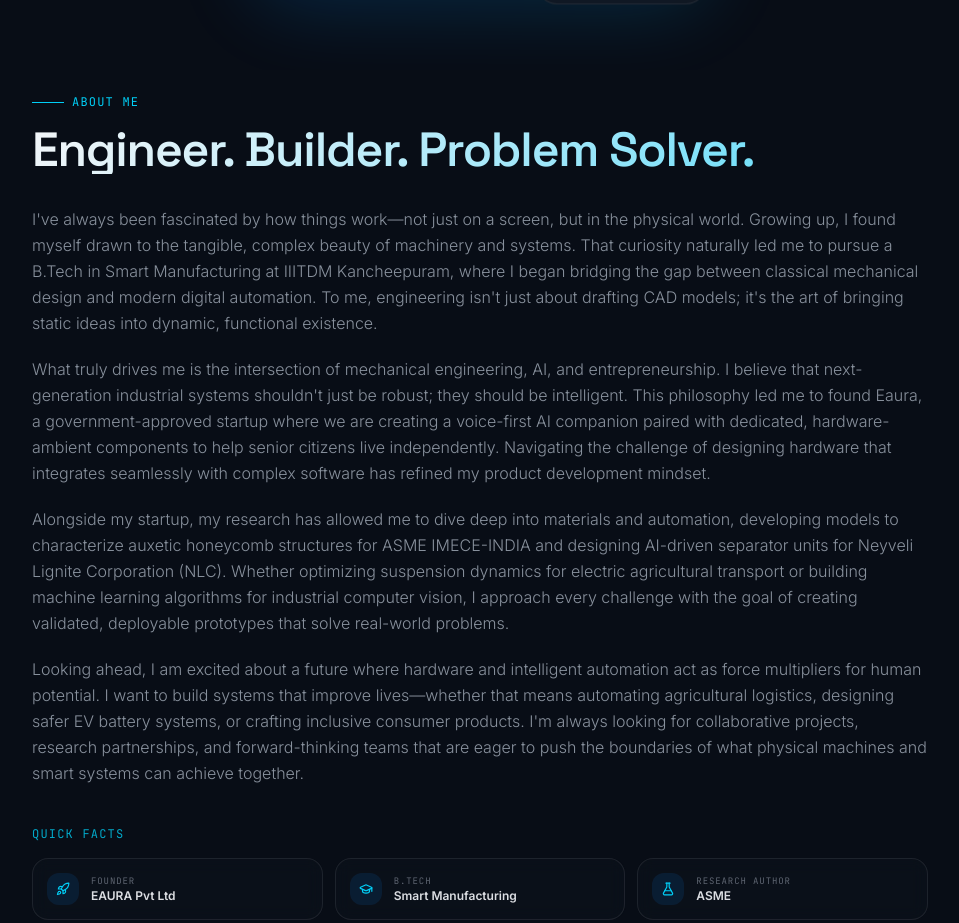
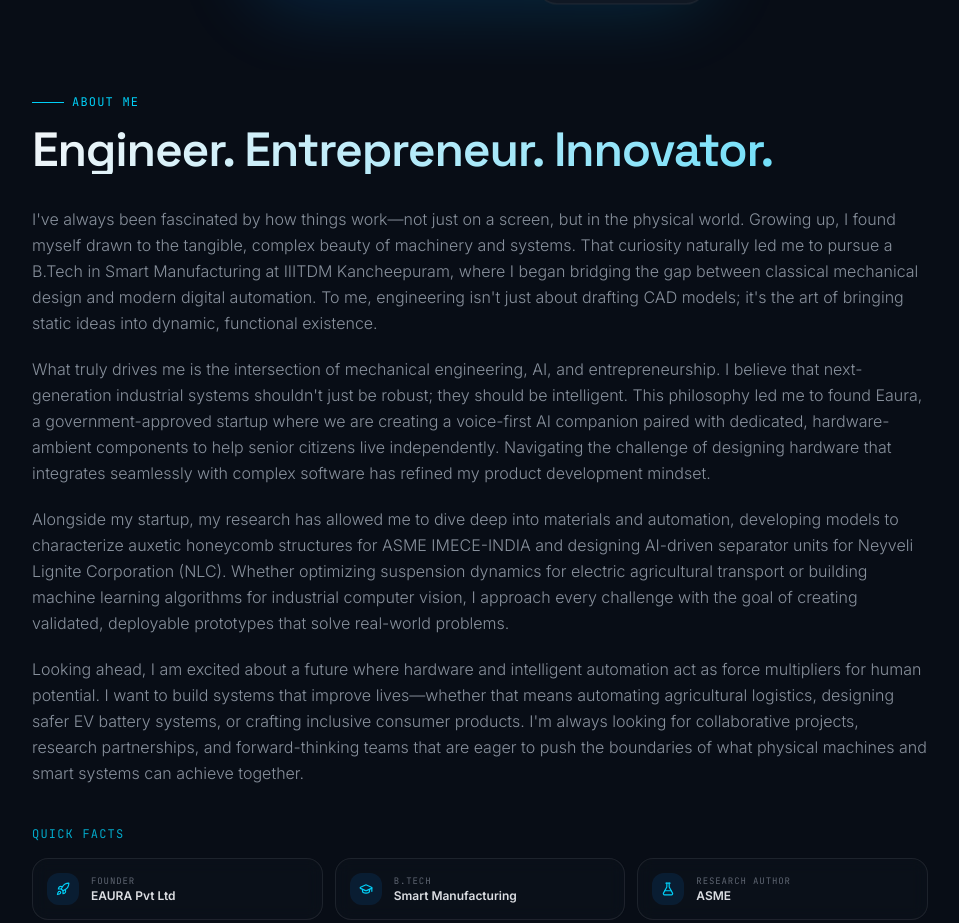
Before and after one commit to arun-2108/arunkumar, a React (Vite) app: page / in a window 1280 px wide. Shown: the part 1407-2330 px from the top of the page, without its empty margins (160-1119 px from the left). Built offline with nearby package versions, Linux system fonts and the light colour scheme.

Commit message:
feat: change About Me heading to 'Engineer. Entrepreneur. Innovator.'

```diff
--- a/src/components/portfolio/Sections.tsx
+++ b/src/components/portfolio/Sections.tsx
@@ -271,7 +271,7 @@ export function About() {
             <span className="h-px w-8 bg-accent" /> About Me
           </div>
           <h2 className="text-4xl md:text-5xl font-semibold tracking-tight text-gradient">
-            Engineer. Builder. Problem Solver.
+            Engineer. Entrepreneur. Innovator.
           </h2>
         </Reveal>
 
```
